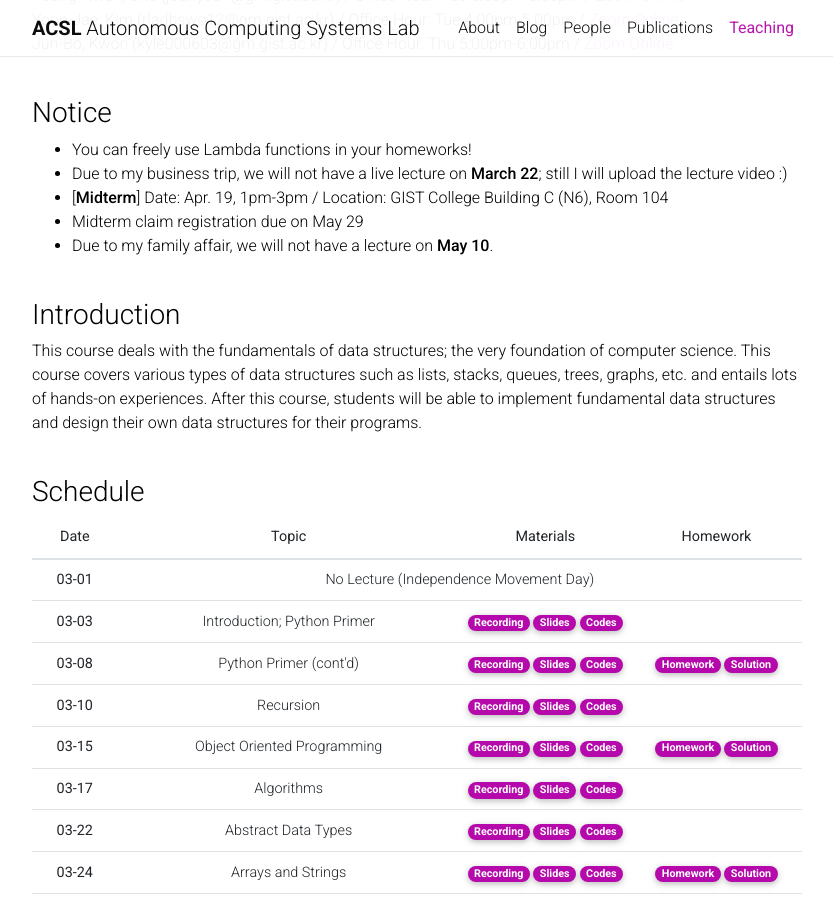
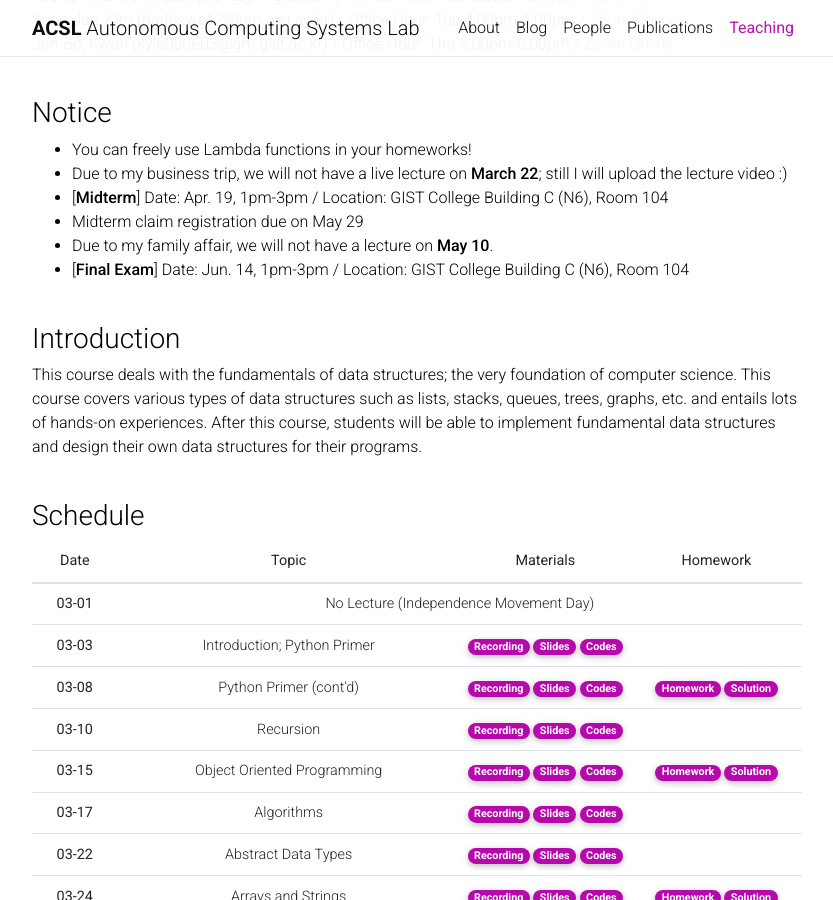
Before and after one commit to Uehwan/Uehwan.github.io, a Jekyll site: the page built from _teaching/datastruct22sp.md, in a window 1280 px wide and 900 px high, scrolled down 411 px. Shown: the whole window, without its empty margins (223-1056 px from the left). Built offline with Jekyll 4.4.1, drawn with Linux system fonts in a browser that asks for light colours; nearby versions of some CDN libraries; comment, search, counter and statistics services are not loaded; a style sheet for code colours, icons or effects is not loaded.

Commit message:
[ds22sp] 22-06-02 post

```diff
--- a/_teaching/datastruct22sp.md
+++ b/_teaching/datastruct22sp.md
@@ -24,6 +24,7 @@
 - [**Midterm**] Date: Apr. 19, 1pm-3pm / Location: GIST College Building C (N6),  Room 104
 - Midterm claim registration due on May 29
 - Due to my family affair, we will not have a lecture on **May 10**.
+- [**Final Exam**] Date: Jun. 14, 1pm-3pm / Location: GIST College Building C (N6),  Room 104
 <br/>
 <br/>
 
@@ -314,9 +315,9 @@
       <th scope="row">06-02</th>
       <td>Graphs (3)</td>
       <td>
-        <!--a href="https://youtu.be/ct4u8Kr9Px4" target="_blank" class="badge badge-pill" style="background-color:#B509AC;">Recording</a-->
-        <!--a href="https://docs.google.com/presentation/d/1r2V0T0YVbBkEInCGVWhR7ZTNLylulIQz8v-JcJ5gDOY/edit?usp=sharing" target="_blank" class="badge badge-pill" style="background-color:#B509AC;">Slides</a-->
-        <!--a href="https://colab.research.google.com/drive/1Dg6gmCcntKibeZ5ahHVhRd10PimNvh5J?usp=sharing" target="_blank" class="badge badge-pill" style="background-color:#B509AC;">Codes</a-->
+        <a href="https://youtu.be/hywa75Wg1L0" target="_blank" class="badge badge-pill" style="background-color:#B509AC;">Recording</a>
+        <a href="https://docs.google.com/presentation/d/1ixt5Sk6SALjfrneJp4ebD2lwxzegyIqSEBv9qEC5bzU/edit?usp=sharing" target="_blank" class="badge badge-pill" style="background-color:#B509AC;">Slides</a>
+        <a href="https://colab.research.google.com/drive/1qCP7wYRlooaUWRW46YjnnlNJ2UNjabMK?usp=sharing" target="_blank" class="badge badge-pill" style="background-color:#B509AC;">Codes</a>
       </td>
       <td>
         <a href="https://colab.research.google.com/drive/1RyQ1xyVZcrGy4DrWUOhKgNhxZcX9Hidq?usp=sharing" target="_blank" class="badge badge-pill" style="background-color:#B509AC;">Homework</a>
```
